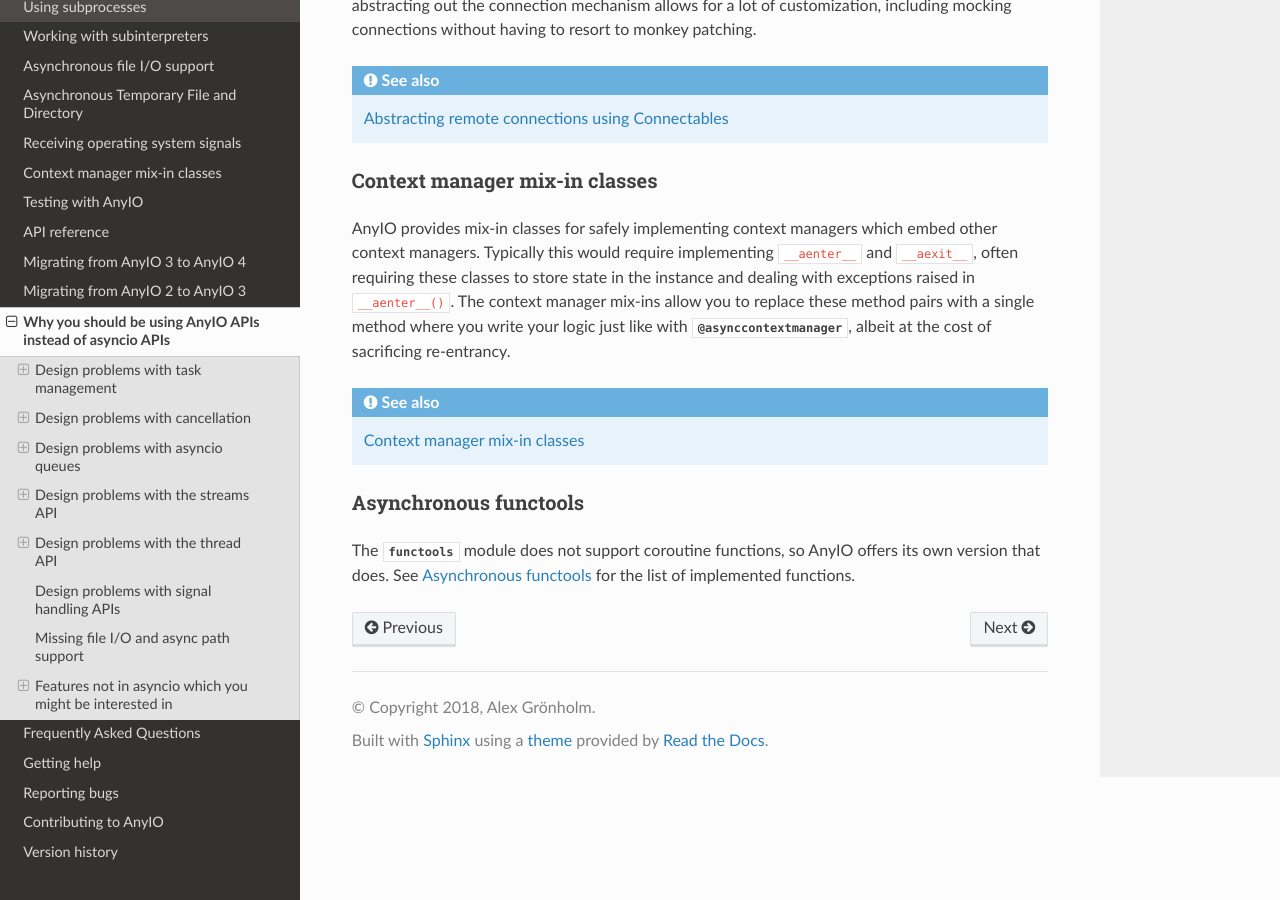
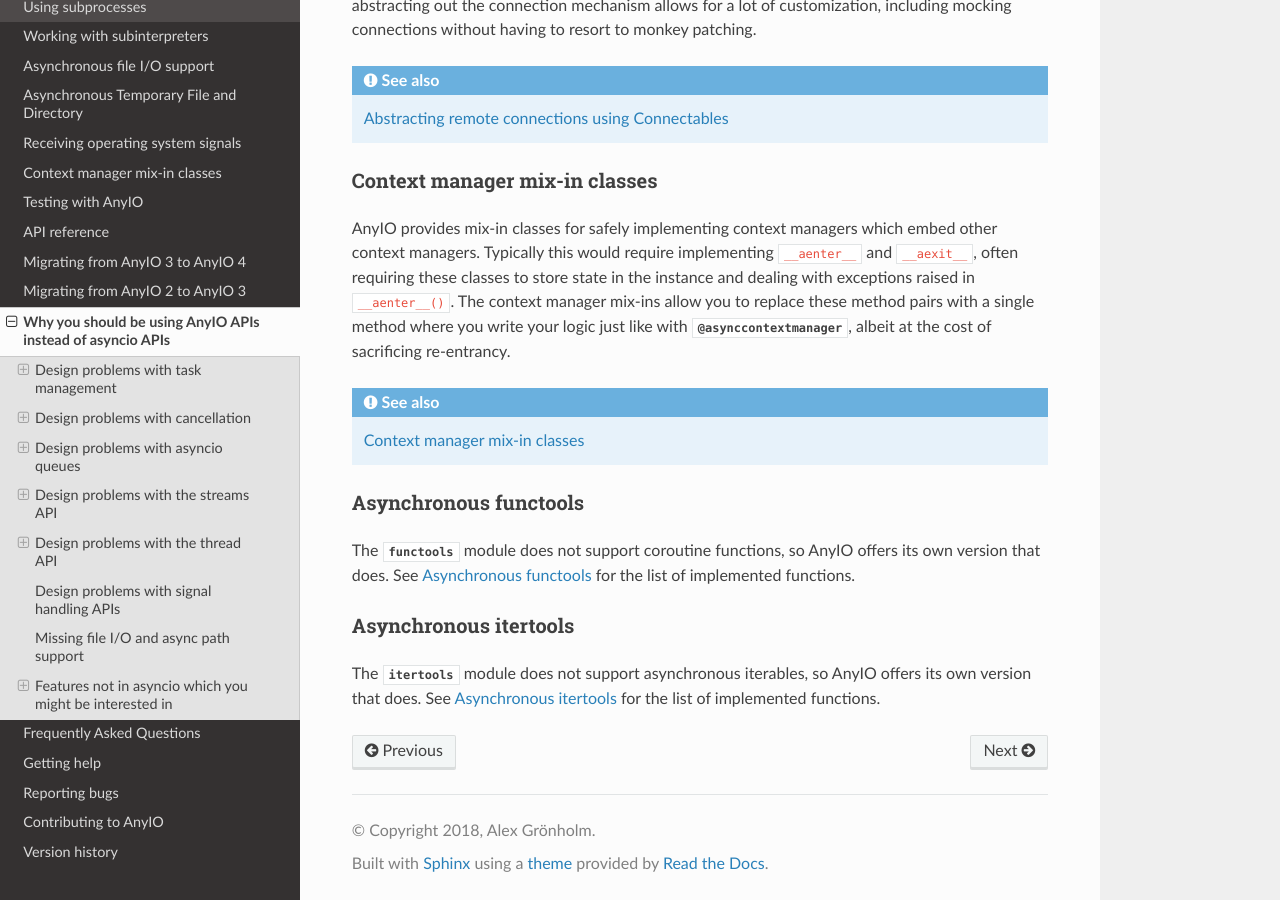
Before and after one commit to agronholm/anyio, a Sphinx documentation site: the page built from docs/why.rst, in a window 1280 px wide and 900 px high, scrolled down 11959 px. Built offline with Sphinx 7.4.7 and the Read the Docs theme 3.1.0, drawn with Linux system fonts in a browser that asks for light colours; the version number could not be read and is left out.

Commit message:
Add itertools doc

```diff
--- a/README.rst
+++ b/README.rst
@@ -52,6 +52,7 @@ AnyIO offers the following functionality:
 * Asynchronous file I/O (using worker threads)
 * Signal handling
 * Asynchronous version of the functools_ module
+* Asynchronous version of the itertools_ module
 
 AnyIO also comes with its own pytest_ plugin which also supports asynchronous fixtures.
 It even works with the popular Hypothesis_ library.
@@ -63,6 +64,7 @@ It even works with the popular Hypothesis_ library.
 .. _Happy eyeballs: https://en.wikipedia.org/wiki/Happy_Eyeballs
 .. _pytest: https://docs.pytest.org/en/latest/
 .. _functools: https://docs.python.org/3/library/functools.html
+.. _itertools: https://docs.python.org/3/library/itertools.html
 .. _Hypothesis: https://hypothesis.works/
 
 Security contact information
--- a/docs/versionhistory.rst
+++ b/docs/versionhistory.rst
@@ -5,6 +5,7 @@ This library adheres to `Semantic Versioning 2.0 <http://semver.org/>`_.
 
 **UNRELEASED**
 
+- Added an asynchronous implementation of the ``itertools`` module
 - Added support for custom capacity limiters in async path and file I/O
   functions and classes
 
--- a/docs/why.rst
+++ b/docs/why.rst
@@ -547,3 +547,9 @@ Asynchronous functools
 
 The :mod:`functools` module does not support coroutine functions, so AnyIO offers its
 own version that does. See :ref:`async-functools` for the list of implemented functions.
+
+Asynchronous itertools
+----------------------
+
+The :mod:`itertools` module does not support asynchronous iterables, so AnyIO offers its
+own version that does. See :ref:`async-itertools` for the list of implemented functions.
```
Also changed, not shown: docs/api.rst (+27 -0 lines).
